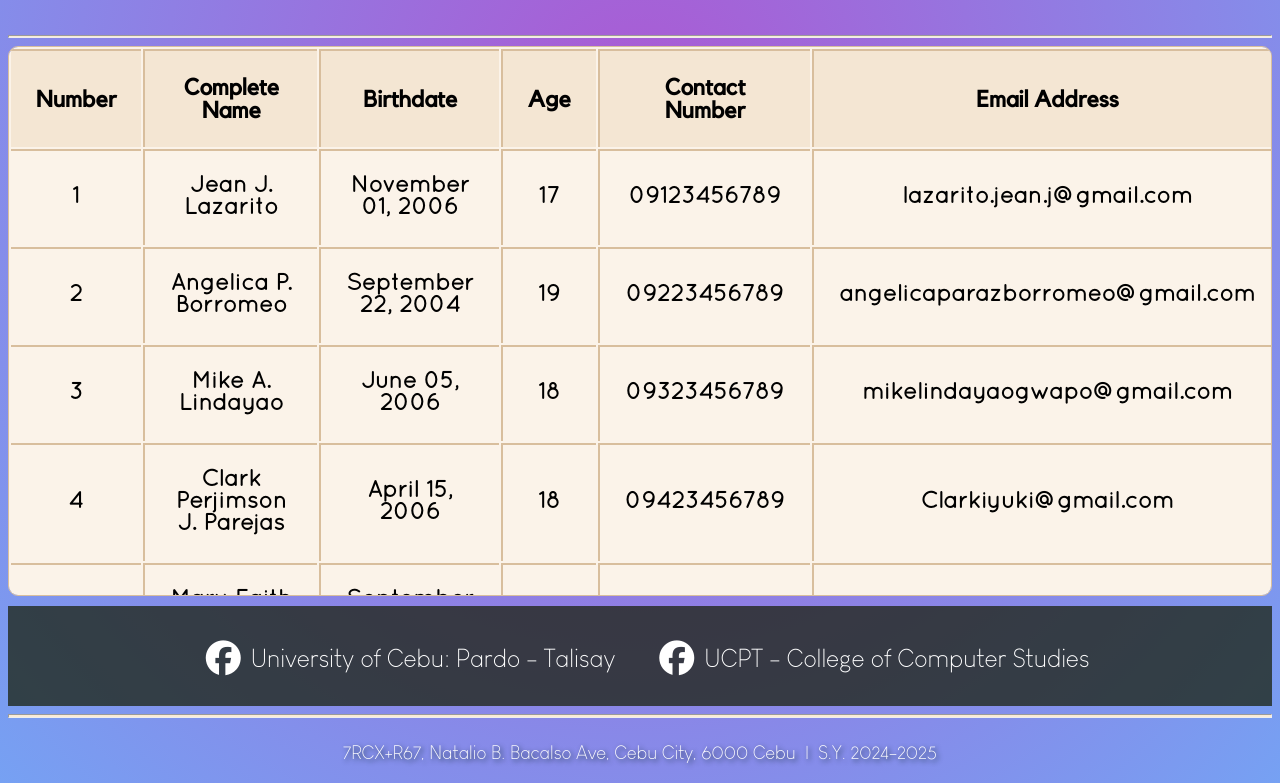
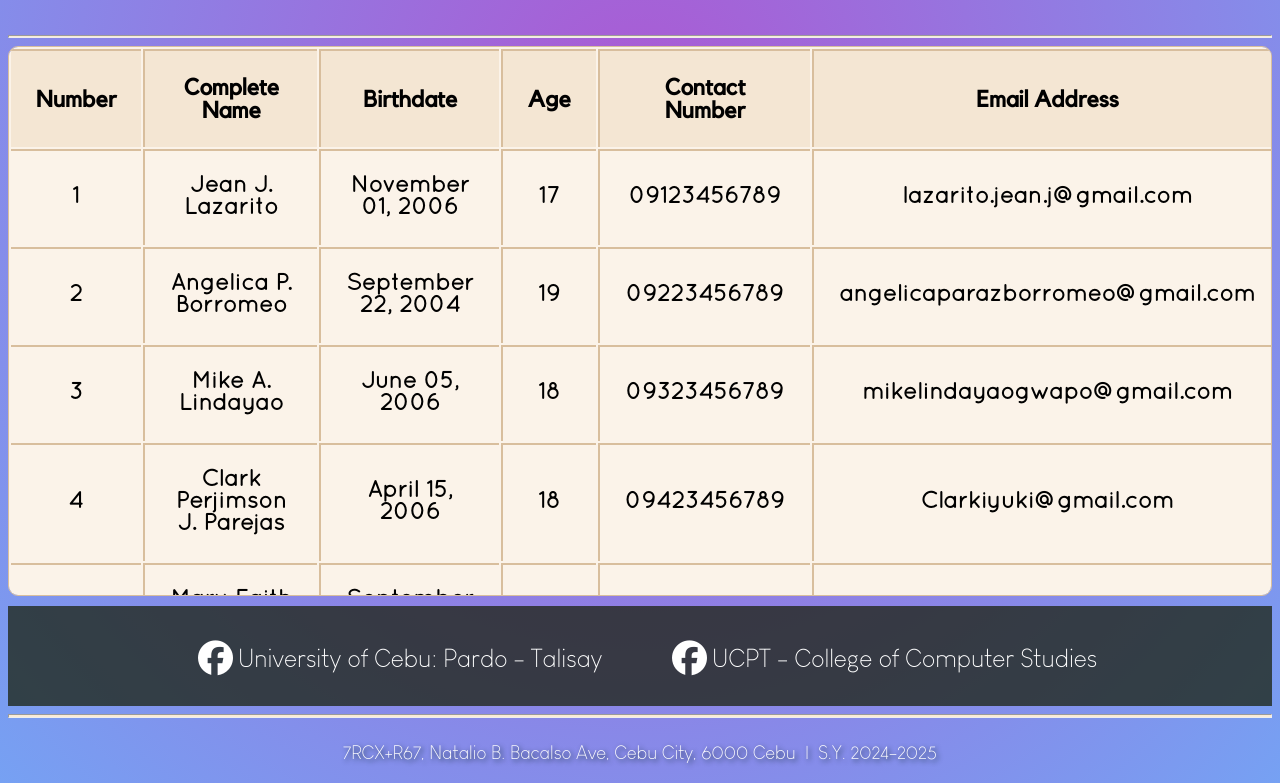
Before and after one commit to JeanLazarito/IT-WEBDEV11, a plain HTML site: page Table-WEBDEV/Table.html in a window 1280 px wide. Shown: the part 330-1113 px from the top of the page. Drawn offline with Linux system fonts and the light colour scheme.

Commit message:
Update style.css

```diff
--- a/Table-WEBDEV/style.css
+++ b/Table-WEBDEV/style.css
@@ -177,14 +177,14 @@ footer{
             }
         }
         & li:nth-child(2){
-            padding-left: 5dvw;
+            padding-left: 7dvw;
         }
     }
 }
 .fa-facebook{
     color: white;
     font-size: 35px;
-    padding-right: 20px;
+    padding-right: 15px;
 }
 .schoolyear p{
     font-family: 'Louis George Cafe Light';
```
